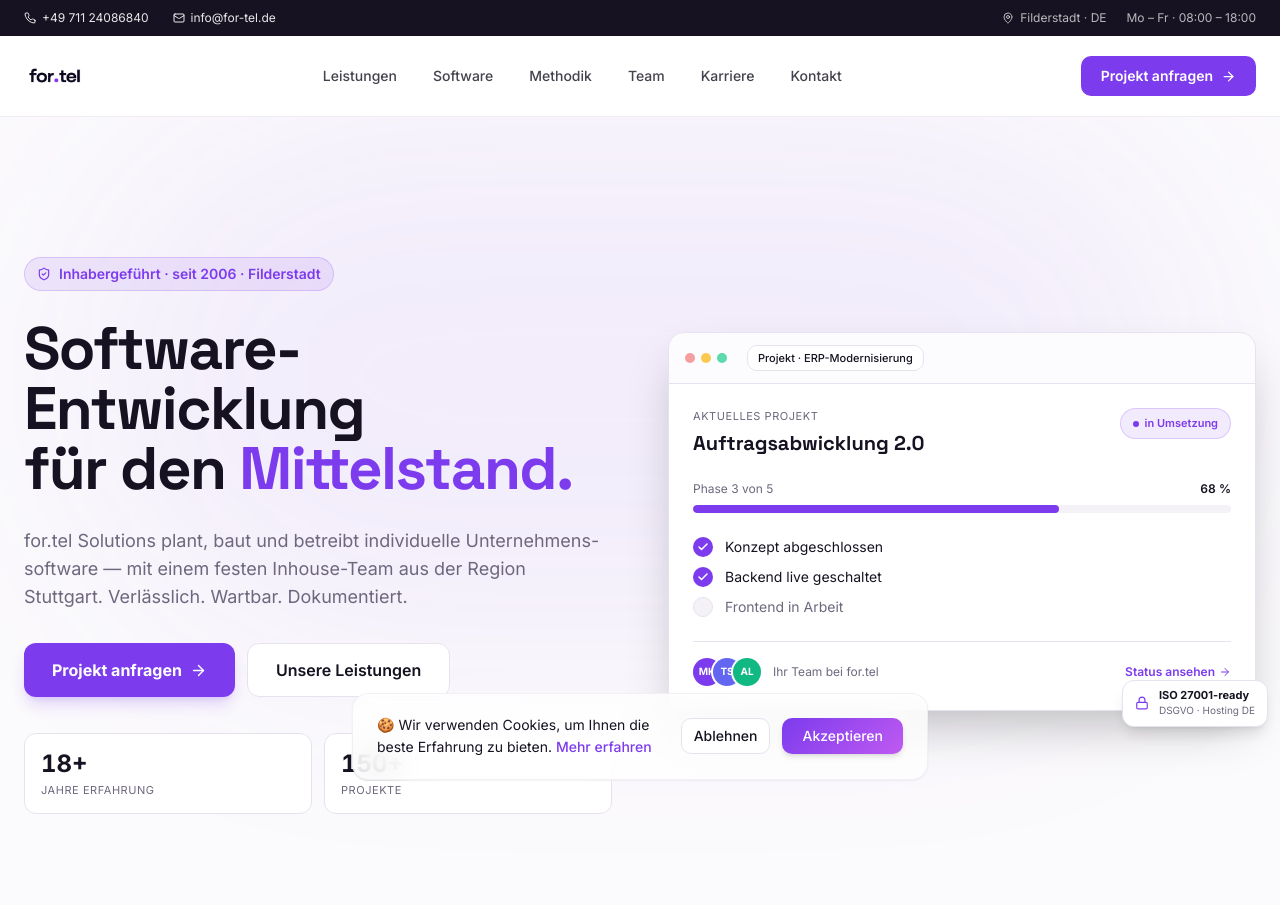
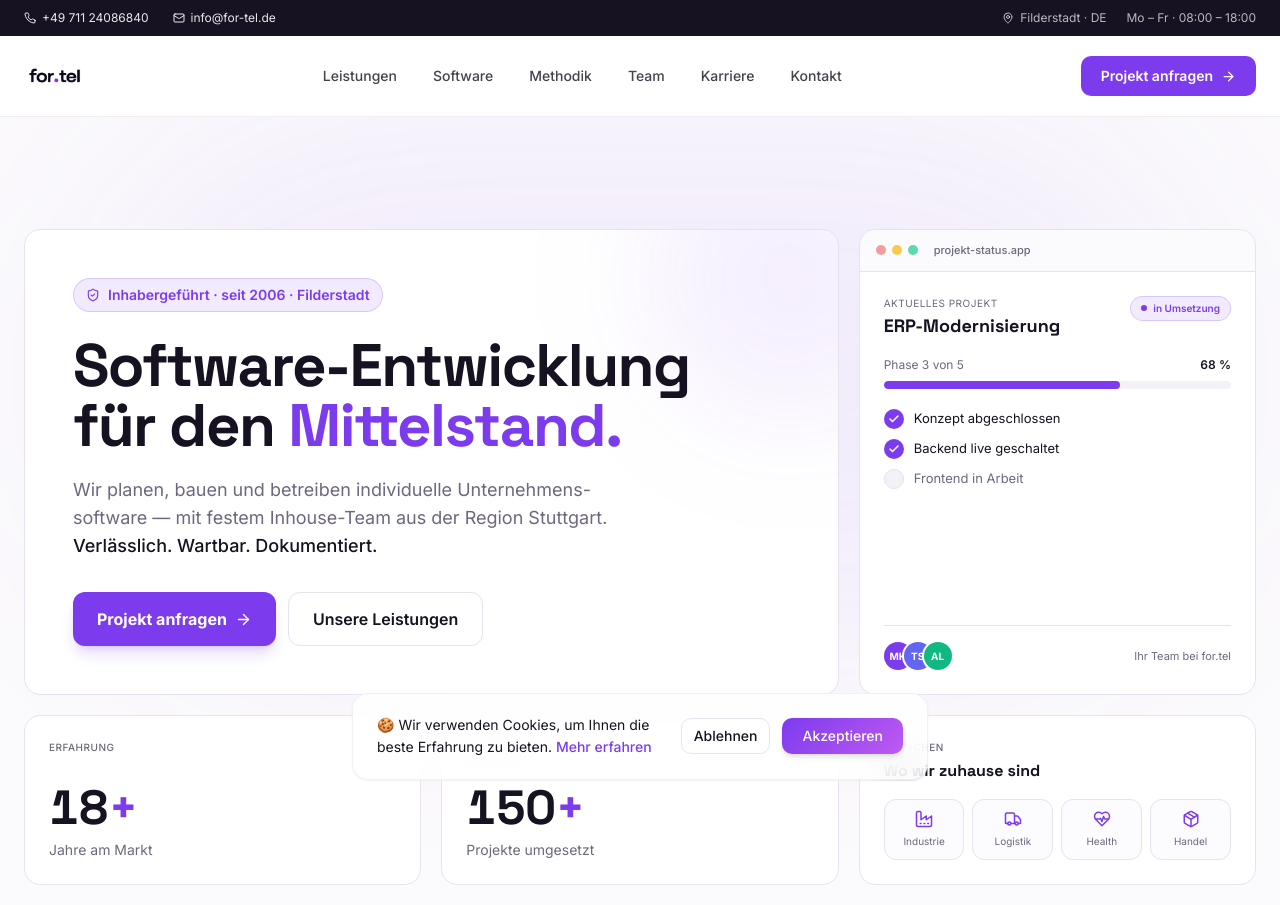
Before and after one commit to dvvvvv411/fortel, a React (Vite) app: page / in a window 1280 px wide. Shown: the top 905 px of the page. Built offline with nearby package versions, Linux system fonts and the light colour scheme; the HTML template or start-up script is replaced by a standard one.

Commit message:
Changes
Co-authored-by: dvvvvv411 <212236081+dvvvvv411@users.noreply.github.com>

```diff
--- a/src/components/landing-v2/HeroBento.tsx
+++ b/src/components/landing-v2/HeroBento.tsx
@@ -1,94 +1,107 @@
 import { Link } from 'react-router-dom';
-import { ArrowRight, ShieldCheck, Lock, Check } from 'lucide-react';
+import { ArrowRight, ShieldCheck, Check, Factory, Truck, HeartPulse, Package } from 'lucide-react';
+import reactLogo from '@/assets/tech/react.svg';
+import csharpLogo from '@/assets/tech/csharp.svg';
+import postgresLogo from '@/assets/tech/postgresql.svg';
+import nodeLogo from '@/assets/tech/nodejs.svg';
+import nextLogo from '@/assets/tech/nextjs.svg';
+import pythonLogo from '@/assets/tech/python.svg';
 
 const HeroBento = () => {
   return (
-    <section className="relative w-full flex items-center justify-center bg-muted/40 pt-24 sm:pt-28 pb-24 px-4 sm:px-6 overflow-hidden">
+    <section className="relative w-full flex items-center justify-center bg-muted/40 pt-24 sm:pt-28 pb-20 px-4 sm:px-6 overflow-hidden">
       {/* ambient glow */}
       <div className="absolute top-0 left-1/2 -translate-x-1/2 w-[1100px] h-[520px] rounded-full bg-primary/[0.07] blur-[120px] pointer-events-none" />
 
-      <div className="relative max-w-7xl w-full grid grid-cols-1 lg:grid-cols-12 gap-12 lg:gap-14 items-center">
-        {/* ─────────── LEFT: copy ─────────── */}
-        <div className="lg:col-span-6 relative space-y-7">
-          {/* matching aura to balance the right card */}
-          <div className="absolute -inset-6 bg-primary/[0.06] rounded-[2rem] blur-3xl pointer-events-none -z-10" />
+      <div className="relative max-w-7xl w-full grid grid-cols-12 gap-4 sm:gap-5 auto-rows-auto">
+        {/* ───── HEADLINE BLOCK (left, large) ───── */}
+        <div className="hero-animate hero-animate-1 col-span-12 lg:col-span-8 lg:row-span-2 relative rounded-2xl border border-border bg-background p-8 sm:p-10 lg:p-12 flex flex-col justify-between overflow-hidden">
+          {/* subtle inner aura */}
+          <div className="absolute -top-24 -right-24 w-72 h-72 rounded-full bg-primary/[0.08] blur-3xl pointer-events-none" />
 
-          <div className="hero-animate hero-animate-1 inline-flex items-center gap-2 px-3 py-1.5 rounded-full bg-primary/10 text-primary text-sm font-semibold border border-primary/20">
+          <div className="relative">
+            <div className="inline-flex items-center gap-2 px-3 py-1.5 rounded-full bg-primary/10 text-primary text-sm font-semibold border border-primary/20">
               <ShieldCheck size={14} />
               Inhabergeführt · seit 2006 · Filderstadt
             </div>
 
-          <h1 className="hero-animate hero-animate-2 font-display text-[2.5rem] sm:text-5xl lg:text-[3.5rem] xl:text-6xl font-extrabold text-foreground tracking-tight leading-[1.05]">
+            <h1 className="mt-6 font-display text-[2.25rem] sm:text-5xl lg:text-[3.75rem] font-extrabold text-foreground tracking-tight leading-[1.04]">
               Software-Entwicklung
               <br />
               für den <span className="text-primary">Mittelstand.</span>
             </h1>
 
-          <p className="hero-animate hero-animate-3 text-base sm:text-lg text-muted-foreground max-w-xl leading-relaxed">
-            for.tel Solutions plant, baut und betreibt individuelle Unternehmens­software —
-            mit einem festen Inhouse-Team aus der Region Stuttgart. Verlässlich. Wartbar. Dokumentiert.
+            <p className="mt-5 text-base sm:text-lg text-muted-foreground max-w-xl leading-relaxed">
+              Wir planen, bauen und betreiben individuelle Unternehmens­software — mit festem
+              Inhouse-Team aus der Region Stuttgart.{' '}
+              <span className="text-foreground font-medium">Verlässlich. Wartbar. Dokumentiert.</span>
             </p>
+          </div>
 
-          <div className="hero-animate hero-animate-4 flex flex-wrap gap-3 pt-1">
+          <div className="relative flex flex-wrap gap-3 pt-8">
             <Link
               to="/kontakt"
-              className="group inline-flex items-center gap-2 px-7 py-3.5 bg-primary text-primary-foreground font-bold rounded-xl hover:bg-primary/90 transition-all shadow-lg shadow-primary/20"
+              className="group inline-flex items-center gap-2 px-6 py-3.5 bg-primary text-primary-foreground font-bold rounded-xl hover:bg-primary/90 transition-all shadow-lg shadow-primary/20"
             >
               Projekt anfragen
               <ArrowRight size={17} className="transition-transform group-hover:translate-x-1" />
             </Link>
             <Link
               to="/leistungen"
-              className="inline-flex items-center px-7 py-3.5 bg-background text-foreground font-semibold rounded-xl border border-border hover:bg-muted transition-all"
+              className="inline-flex items-center px-6 py-3.5 bg-background text-foreground font-semibold rounded-xl border border-border hover:bg-muted transition-all"
             >
               Unsere Leistungen
             </Link>
           </div>
+        </div>
 
-          {/* stats card — mirrors the right card style */}
-          <div className="hero-animate hero-animate-5 grid grid-cols-2 gap-3 pt-2">
-            <div className="rounded-xl border border-border bg-background px-4 py-3.5">
-              <p className="text-2xl font-bold text-foreground tabular-nums">18+</p>
-              <p className="text-[11px] text-muted-foreground uppercase tracking-wider mt-0.5">Jahre Erfahrung</p>
-            </div>
-            <div className="rounded-xl border border-border bg-background px-4 py-3.5">
-              <p className="text-2xl font-bold text-foreground tabular-nums">150+</p>
-              <p className="text-[11px] text-muted-foreground uppercase tracking-wider mt-0.5">Projekte</p>
-            </div>
+        {/* ───── STAT TILE 1 ───── */}
+        <div className="hero-animate hero-animate-2 col-span-6 lg:col-span-4 rounded-2xl border border-border bg-background p-5 sm:p-6 flex flex-col justify-between min-h-[120px]">
+          <p className="text-[10px] text-muted-foreground uppercase tracking-wider font-medium">Erfahrung</p>
+          <div>
+            <p className="font-display text-4xl sm:text-5xl font-extrabold text-foreground tabular-nums leading-none">
+              18<span className="text-primary">+</span>
+            </p>
+            <p className="text-xs sm:text-sm text-muted-foreground mt-2">Jahre am Markt</p>
           </div>
         </div>
 
-        {/* ─────────── RIGHT: friendly project card ─────────── */}
-        <div className="lg:col-span-6 relative">
-          <div className="absolute -inset-6 bg-primary/10 rounded-[2rem] blur-3xl pointer-events-none -z-10" />
+        {/* ───── STAT TILE 2 ───── */}
+        <div className="hero-animate hero-animate-2 col-span-6 lg:col-span-4 rounded-2xl border border-border bg-background p-5 sm:p-6 flex flex-col justify-between min-h-[120px]">
+          <p className="text-[10px] text-muted-foreground uppercase tracking-wider font-medium">Geliefert</p>
+          <div>
+            <p className="font-display text-4xl sm:text-5xl font-extrabold text-foreground tabular-nums leading-none">
+              150<span className="text-primary">+</span>
+            </p>
+            <p className="text-xs sm:text-sm text-muted-foreground mt-2">Projekte umgesetzt</p>
+          </div>
+        </div>
 
-          <div className="relative bg-background rounded-2xl border border-border shadow-2xl overflow-hidden">
-            {/* window chrome + single tab */}
-            <div className="flex items-center gap-3 px-4 py-3 border-b border-border bg-muted/30">
+        {/* ───── PROJEKT-STATUS-KARTE (rechts, groß) ───── */}
+        <div className="hero-animate hero-animate-3 col-span-12 lg:col-span-4 lg:row-span-2 lg:col-start-9 lg:row-start-1 rounded-2xl border border-border bg-background overflow-hidden flex flex-col">
+          <div className="flex items-center gap-2 px-4 py-3 border-b border-border bg-muted/40">
             <div className="flex items-center gap-1.5">
               <div className="w-2.5 h-2.5 rounded-full bg-destructive/50" />
               <div className="w-2.5 h-2.5 rounded-full bg-amber-400/80" />
               <div className="w-2.5 h-2.5 rounded-full bg-emerald-400/80" />
             </div>
-              <div className="ml-2 px-2.5 py-1 rounded-md bg-background border border-border text-[11px] font-medium text-foreground">
-                Projekt · ERP-Modernisierung
-              </div>
+            <span className="ml-2 text-[11px] font-medium text-muted-foreground">projekt-status.app</span>
           </div>
 
-            <div className="p-6 space-y-6">
-              {/* project header */}
+          <div className="p-5 sm:p-6 space-y-5 flex-1 flex flex-col">
             <div className="flex items-start justify-between gap-3">
               <div>
-                  <p className="text-[11px] text-muted-foreground uppercase tracking-wider mb-1">Aktuelles Projekt</p>
-                  <h3 className="font-display text-xl font-bold text-foreground">Auftragsabwicklung 2.0</h3>
+                <p className="text-[10px] text-muted-foreground uppercase tracking-wider mb-1">Aktuelles Projekt</p>
+                <h3 className="font-display text-lg font-bold text-foreground leading-tight">
+                  ERP-Modernisierung
+                </h3>
               </div>
-                <span className="shrink-0 inline-flex items-center gap-1.5 px-3 py-1.5 rounded-full bg-primary/10 text-primary text-[11px] font-semibold border border-primary/20">
+              <span className="shrink-0 inline-flex items-center gap-1.5 px-2.5 py-1 rounded-full bg-primary/10 text-primary text-[10px] font-semibold border border-primary/20">
                 <span className="h-1.5 w-1.5 rounded-full bg-primary" />
                 in Umsetzung
               </span>
             </div>
 
-              {/* progress */}
             <div className="space-y-2">
               <div className="flex items-center justify-between text-xs">
                 <span className="text-muted-foreground">Phase 3 von 5</span>
@@ -99,14 +112,13 @@ const HeroBento = () => {
               </div>
             </div>
 
-              {/* milestones */}
-              <div className="space-y-2.5">
+            <div className="space-y-2.5 flex-1">
               {[
                 { label: 'Konzept abgeschlossen', done: true },
                 { label: 'Backend live geschaltet', done: true },
                 { label: 'Frontend in Arbeit', done: false },
               ].map((m) => (
-                  <div key={m.label} className="flex items-center gap-3 text-sm">
+                <div key={m.label} className="flex items-center gap-2.5 text-[13px]">
                   <div
                     className={`w-5 h-5 rounded-full flex items-center justify-center shrink-0 ${
                       m.done ? 'bg-primary text-primary-foreground' : 'bg-muted border border-border'
@@ -119,9 +131,7 @@ const HeroBento = () => {
               ))}
             </div>
 
-              {/* team footer */}
             <div className="flex items-center justify-between pt-4 border-t border-border">
-                <div className="flex items-center gap-3">
               <div className="flex -space-x-2">
                 {[
                   { i: 'MK', c: 'bg-primary' },
@@ -136,23 +146,52 @@ const HeroBento = () => {
                   </div>
                 ))}
               </div>
-                  <p className="text-xs text-muted-foreground">Ihr Team bei for.tel</p>
-                </div>
-                <span className="inline-flex items-center gap-1 text-xs font-semibold text-primary">
-                  Status ansehen
-                  <ArrowRight size={12} />
-                </span>
+              <span className="text-[11px] text-muted-foreground">Ihr Team bei for.tel</span>
             </div>
           </div>
         </div>
 
-          {/* compliance floating card – bottom right */}
-          <div className="hidden sm:flex absolute -bottom-4 -right-3 z-20 items-center gap-2.5 bg-background border border-border rounded-lg shadow-lg px-3 py-2">
-            <Lock size={14} className="text-primary" />
-            <div className="text-left">
-              <p className="text-[11px] font-bold text-foreground leading-tight">ISO 27001-ready</p>
-              <p className="text-[10px] text-muted-foreground">DSGVO · Hosting DE</p>
+        {/* ───── BRANCHEN-KACHEL ───── */}
+        <div className="hero-animate hero-animate-4 col-span-12 sm:col-span-6 lg:col-span-4 rounded-2xl border border-border bg-background p-5 sm:p-6">
+          <p className="text-[10px] text-muted-foreground uppercase tracking-wider font-medium">Branchen</p>
+          <p className="font-display text-base font-bold text-foreground mt-1">Wo wir zuhause sind</p>
+          <div className="mt-4 grid grid-cols-4 gap-2">
+            {[
+              { Icon: Factory, label: 'Industrie' },
+              { Icon: Truck, label: 'Logistik' },
+              { Icon: HeartPulse, label: 'Health' },
+              { Icon: Package, label: 'Handel' },
+            ].map(({ Icon, label }) => (
+              <div
+                key={label}
+                className="flex flex-col items-center gap-1.5 rounded-lg border border-border bg-muted/30 py-2.5 hover:border-primary/40 hover:bg-primary/[0.04] transition-colors"
+              >
+                <Icon size={18} className="text-primary" />
+                <span className="text-[10px] text-muted-foreground">{label}</span>
               </div>
+            ))}
+          </div>
+        </div>
+
+        {/* ───── TECH-STACK-KACHEL ───── */}
+        <div className="hero-animate hero-animate-5 col-span-12 sm:col-span-6 lg:col-span-4 rounded-2xl border border-border bg-background p-5 sm:p-6">
+          <p className="text-[10px] text-muted-foreground uppercase tracking-wider font-medium">Tech-Stack</p>
+          <p className="font-display text-base font-bold text-foreground mt-1">Womit wir bauen</p>
+          <div className="mt-4 flex items-center gap-3 flex-wrap">
+            {[reactLogo, csharpLogo, nextLogo, nodeLogo, postgresLogo, pythonLogo].map((src, i) => (
+              <div
+                key={i}
+                className="w-10 h-10 rounded-lg border border-border bg-muted/30 flex items-center justify-center hover:border-primary/40 transition-colors"
+              >
+                <img
+                  src={src}
+                  alt=""
+                  className="w-5 h-5 object-contain"
+                  onContextMenu={(e) => e.preventDefault()}
+                  draggable={false}
+                />
+              </div>
+            ))}
           </div>
         </div>
       </div>
```
Lines whose indentation alone changed are shown as unchanged.
